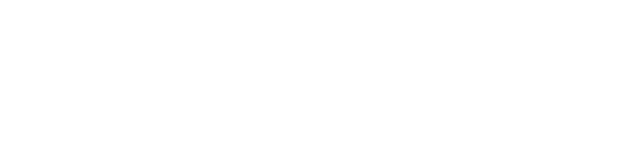
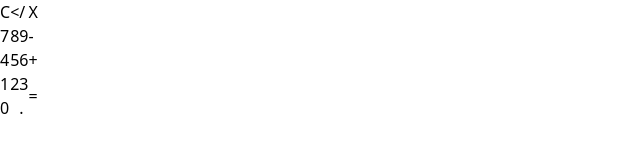
Before and after one commit to fabiodev1993/calculadora, a plain HTML site: page src/index.html in a window 1280 px wide. Shown: the whole page, without its empty margins (0-640 px from the left). Drawn offline with Linux system fonts and the light colour scheme.

Commit message:
HTMl feito

```diff
--- a/src/index.html
+++ b/src/index.html
@@ -7,6 +7,38 @@
   <link rel="stylesheet" href="output.css">
 </head>
 <body>
-
+  <div>
+    <p></p>
+    <table>
+      <tr>
+        <td><button>C</button></td>
+        <td><button><</button></td>
+        <td><button>/</button></td>
+        <td><button>X</button></td>
+      </tr>
+      <tr>
+        <td><button>7</button></td>
+        <td><button>8</button></td>
+        <td><button>9</button></td>
+        <td><button>-</button></td>
+      </tr>
+      <tr>
+        <td><button>4</button></td>
+        <td><button>5</button></td>
+        <td><button>6</button></td>
+        <td><button>+</button></td>
+      </tr>
+      <tr>
+        <td><button>1</button></td>
+        <td><button>2</button></td>
+        <td><button>3</button></td>
+        <td rowspan="2"><button>=</button></td>
+      </tr>
+      <tr>
+        <td colspan="2"><button>0</button></td>
+        <td><button>.</button></td>
+      </tr>
+    </table>
+  </div>
 </body>
 </html>
```
Also changed, not shown: src/output.css.
